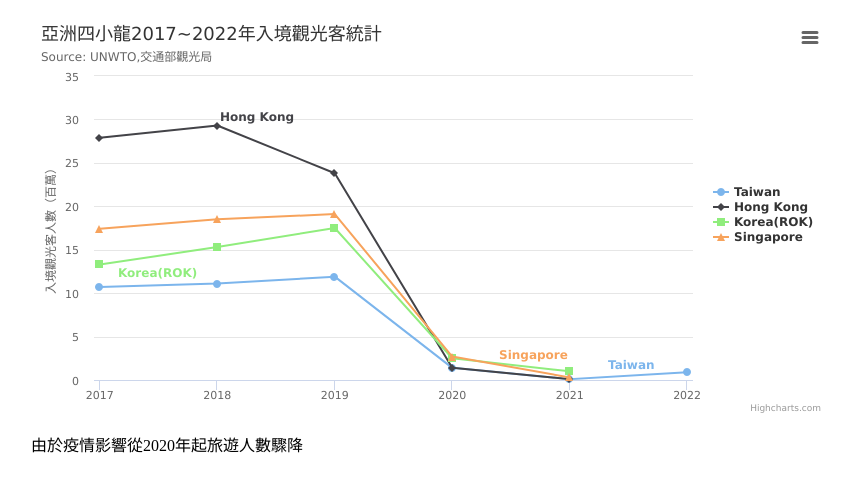
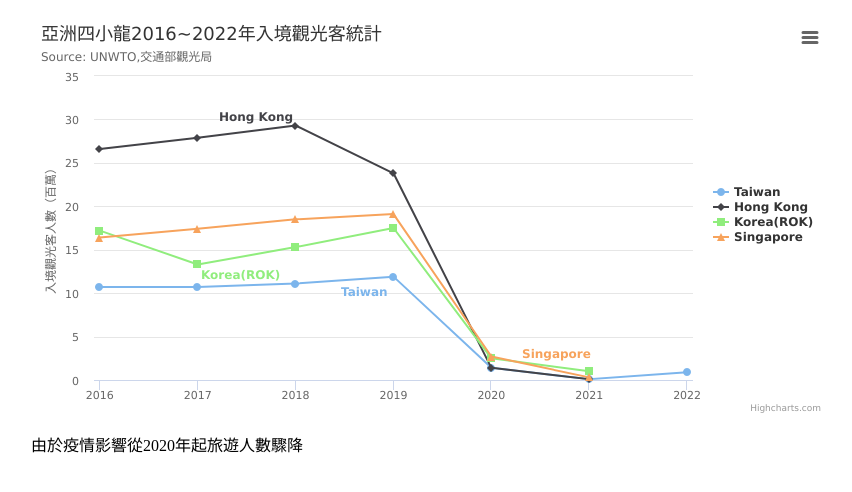
Before and after one commit to ha3ha2ha1ha/hw6, a plain HTML site: page line.html in a window 1280 px wide. Shown: the whole page, without its empty margins (209-1061 px from the left). Drawn offline with nearby package versions, Linux system fonts and the light colour scheme.

Commit message:
Add files via upload

```diff
--- a/line.html
+++ b/line.html
@@ -66,7 +66,7 @@
 		Highcharts.chart('container', {
 
 		  title: {
-		    text: '亞洲四小龍2017~2022年入境觀光客統計',
+		    text: '亞洲四小龍2016~2022年入境觀光客統計',
 		    align: 'left'
 		  },
 
@@ -83,7 +83,7 @@
 
 		  xAxis: {
 		    accessibility: {
-		      rangeDescription: 'Range: 2017 to 2022'
+		      rangeDescription: 'Range: 2016 to 2022'
 		    }
 		  },
 
@@ -98,22 +98,22 @@
 		      label: {
 		        connectorAllowed: false
 		      },
-		      pointStart: 2017
+		      pointStart: 2016
 		    }
 		  },
 
 		  series: [{
 		    name: 'Taiwan',
-		    data: [10.7, 11.1, 11.9, 1.4, 0.1, 0.9]
+		    data: [10.7,10.7, 11.1, 11.9, 1.4, 0.1, 0.9]
 		  }, {
 		    name: 'Hong Kong',
-		    data: [27.9, 29.3, 23.8, 1.4, 0.1, null]
+		    data: [26.6,27.9, 29.3, 23.8, 1.4, 0.1, null]
 		  }, {
 		    name: 'Korea(ROK)',
-		    data: [13.3, 15.3, 17.5, 2.5, 1.0, null]
+		    data: [17.2,13.3, 15.3, 17.5, 2.5, 1.0, null]
 		  }, {
 		    name: 'Singapore',
-		    data: [17.4, 18.5, 19.1, 2.7, 0.3, null]
+		    data: [16.4,17.4, 18.5, 19.1, 2.7, 0.3, null]
 		  }],
 
 		  responsive: {
```
